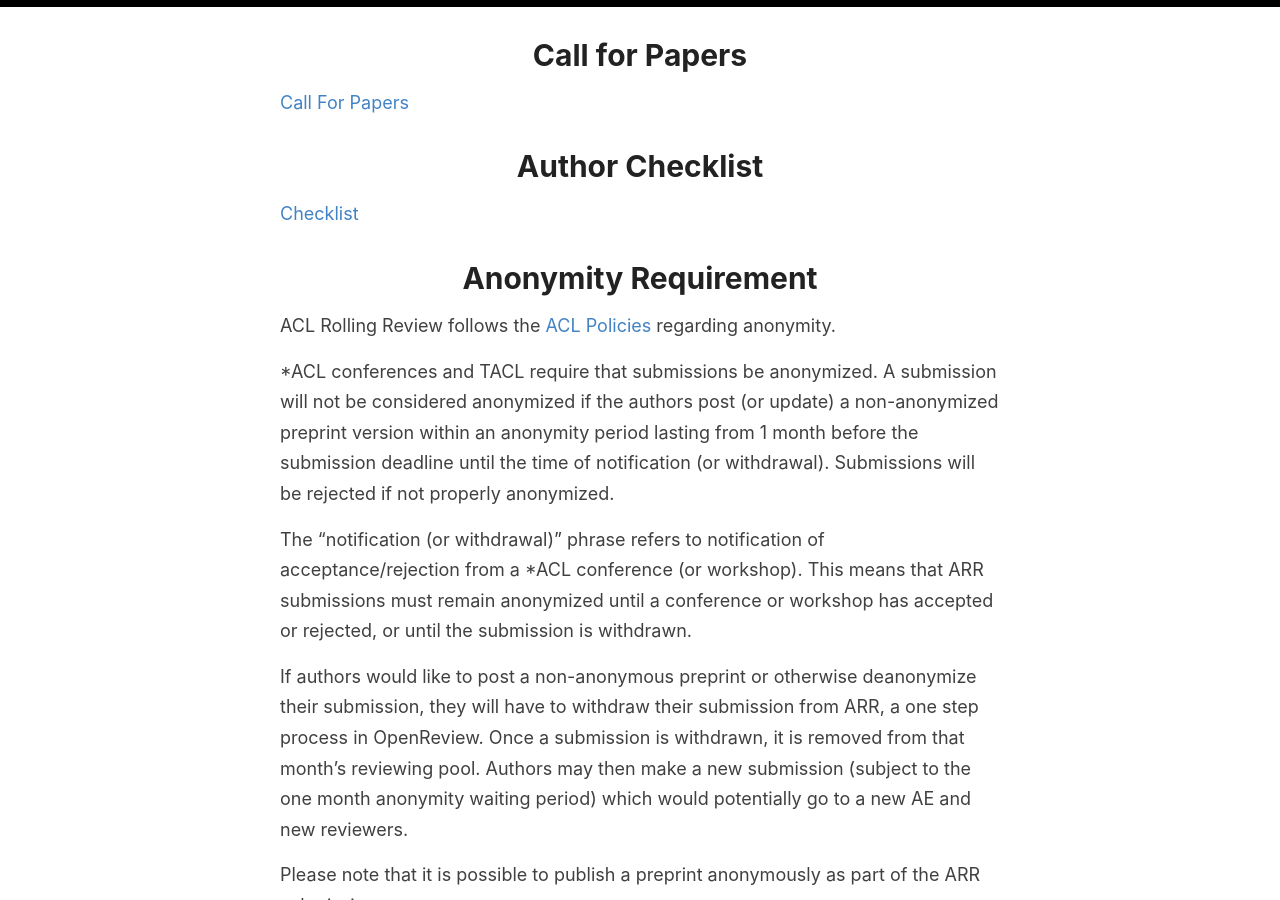
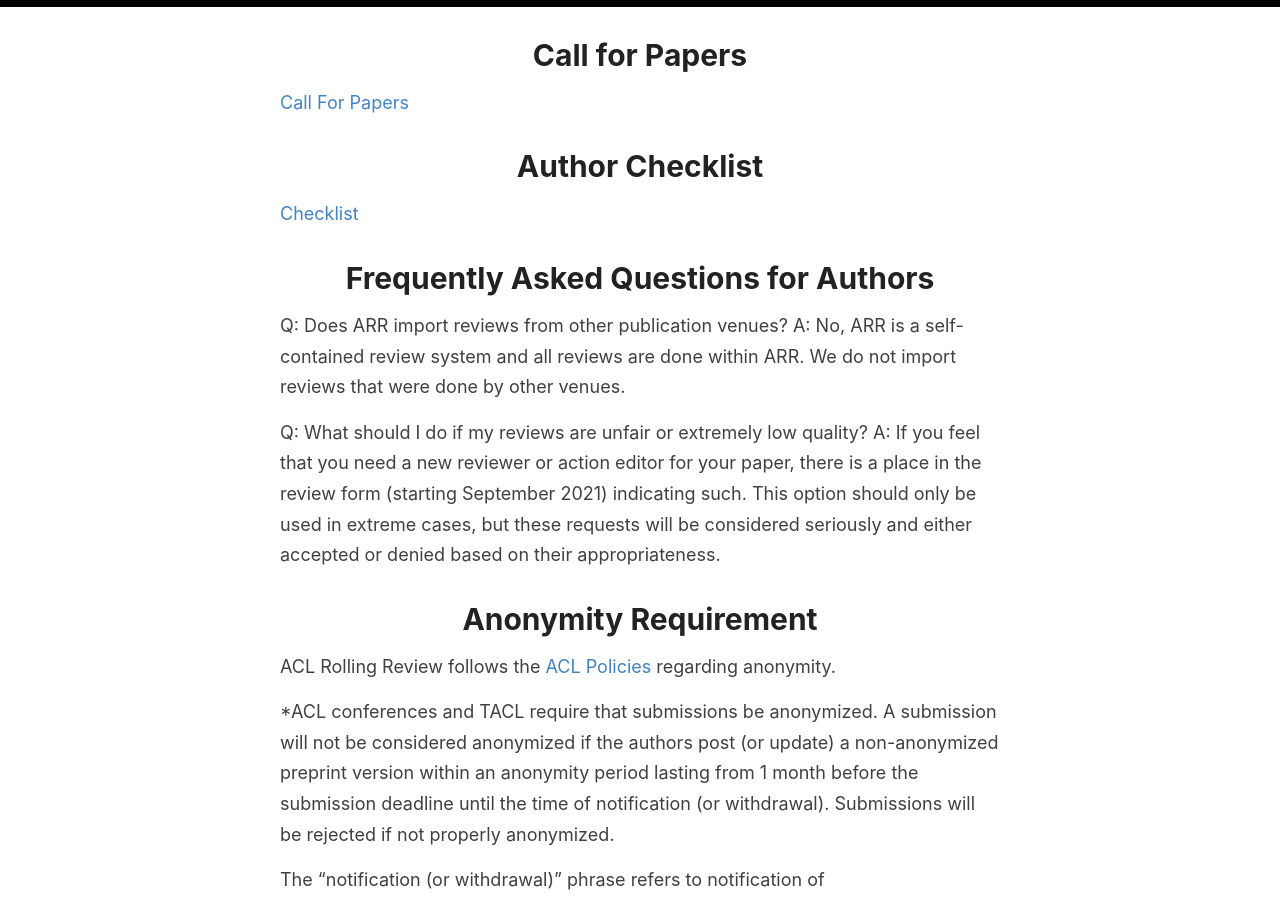
Before and after one commit to amitmerchant1990/reverie, a Jekyll site: the page built from authors.md, in a window 1280 px wide and 900 px high, scrolled down 468 px. Built offline with Jekyll 4.4.1, drawn with Linux system fonts in a browser that asks for light colours.

Commit message:
Update authors.md

```diff
--- a/authors.md
+++ b/authors.md
@@ -18,6 +18,14 @@
 # Author Checklist
 
 [Checklist](https://aclrollingreview.org/authorchecklist)
+
+# Frequently Asked Questions for Authors
+
+Q: Does ARR import reviews from other publication venues?
+A: No, ARR is a self-contained review system and all reviews are done within ARR. We do not import reviews that were done by other venues.
+
+Q: What should I do if my reviews are unfair or extremely low quality?
+A: If you feel that you need a new reviewer or action editor for your paper, there is a place in the review form (starting September 2021) indicating such. This option should only be used in extreme cases, but these requests will be considered seriously and either accepted or denied based on their appropriateness.
 
 # Anonymity Requirement
 
```
